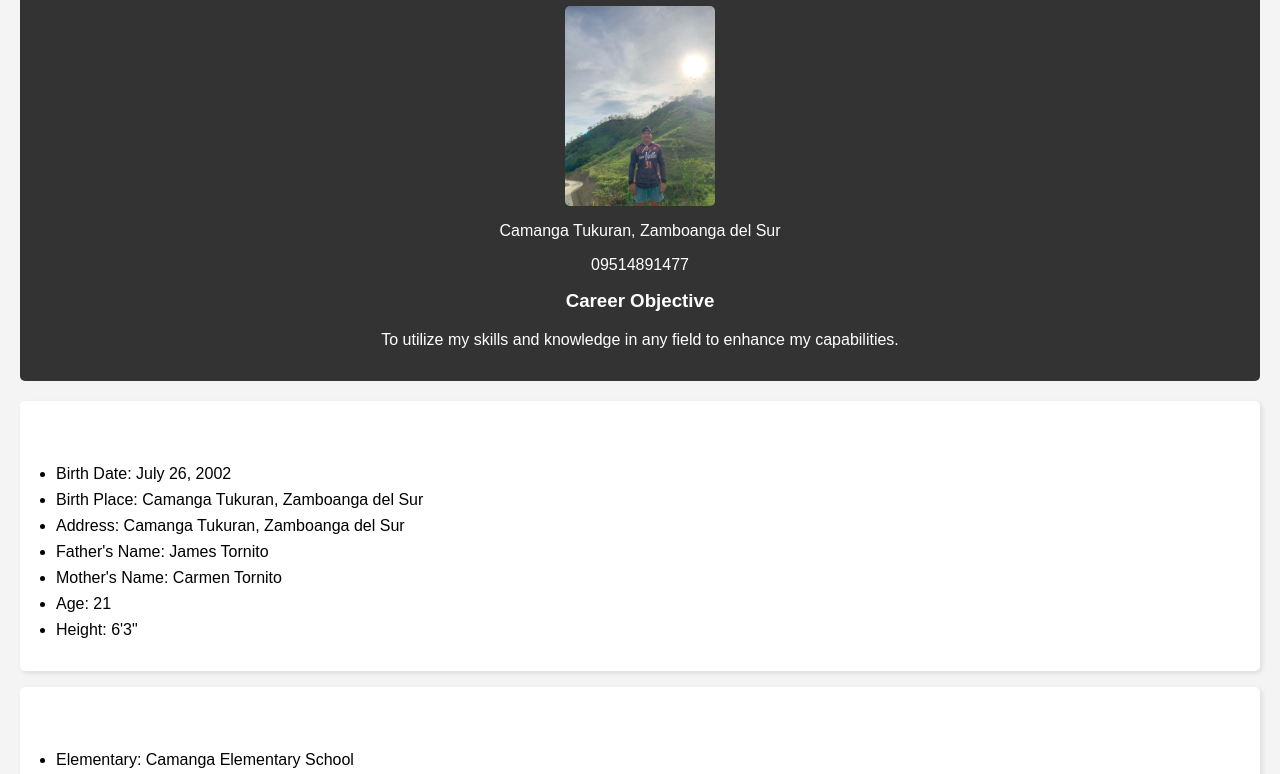
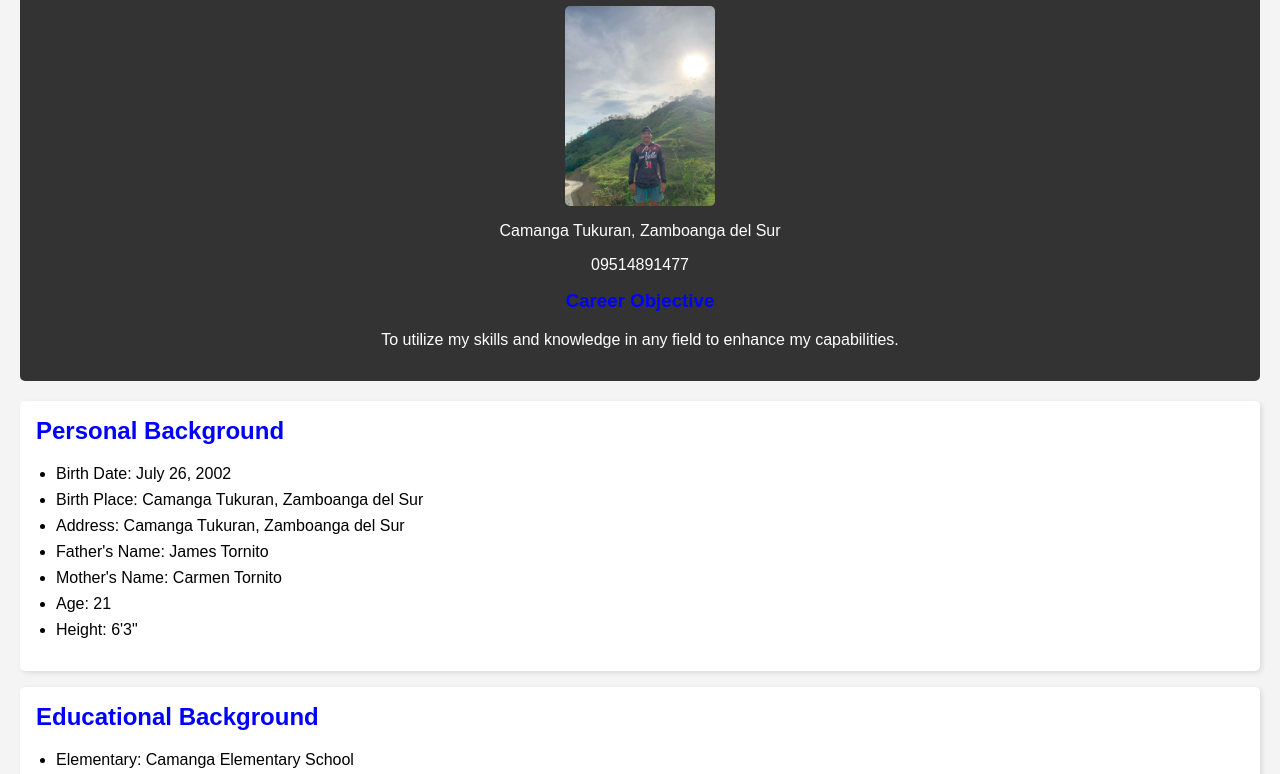
Before and after one commit to gwapo20601/jave, a plain HTML site: page index.html in a window 1280 px wide. Shown: the part 88-862 px from the top of the page. Drawn offline with Linux system fonts and the light colour scheme.

Commit message:
Update index.html

```diff
--- a/index.html
+++ b/index.html
@@ -21,7 +21,7 @@
         }
 
         h1, h2, h3 {
-            color: #fff; /* White headings */
+            color: blue; /* White headings */
             margin-top: 0; /* Reduce top margin of headings */
         }
 
```
